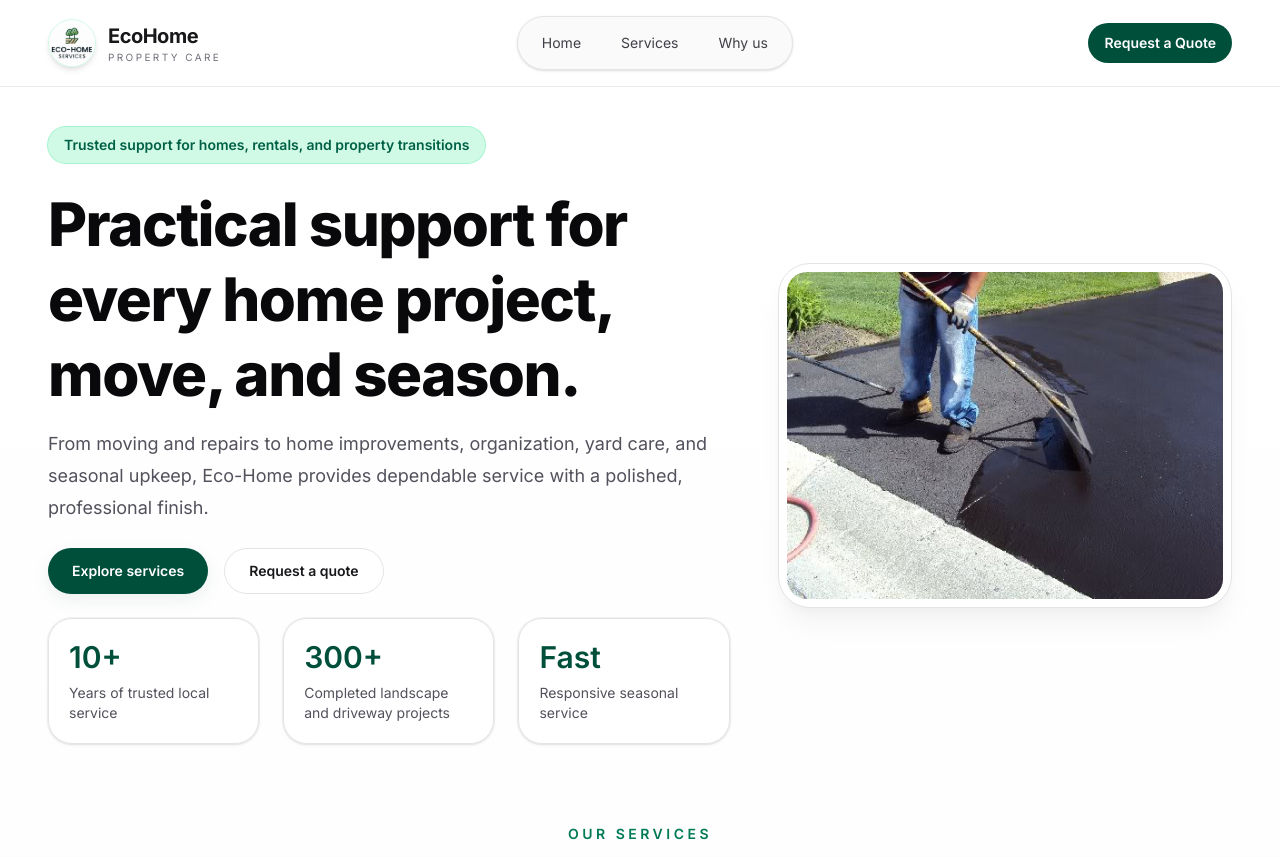
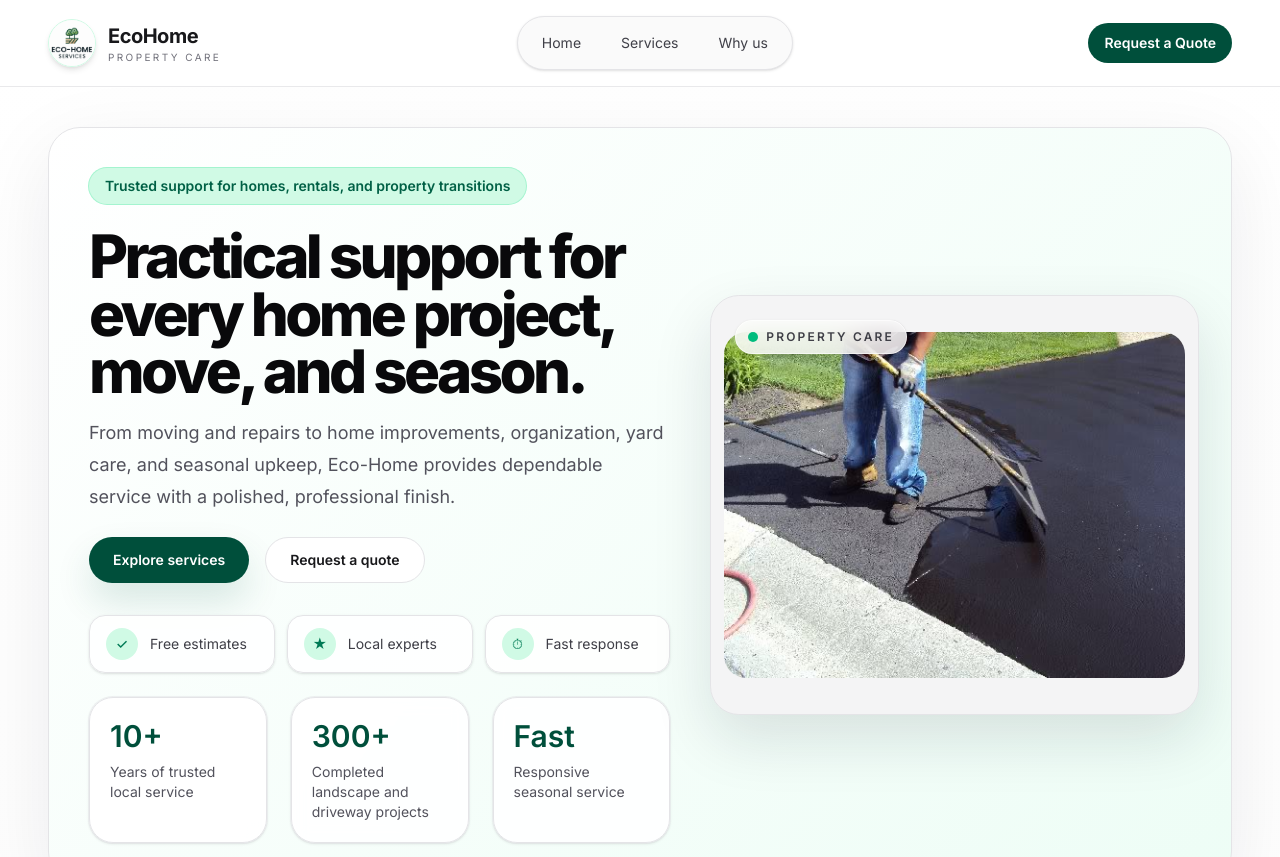
Before and after one commit to Fredotez/eco-home, a Next.js app: page / in a window 1280 px wide. Shown: the top 857 px of the page. Built offline with nearby package versions, Linux system fonts and the light colour scheme.

Commit message:
Hero section

```diff
--- a/src/app/page.module.css
+++ b/src/app/page.module.css
@@ -14,7 +14,7 @@
 }
 
 .header {
-  @apply sticky top-0 z-50 border-b border-zinc-200/80 bg-white/80 backdrop-blur-md dark:border-zinc-800 dark:bg-zinc-950/80;
+  @apply sticky top-0 z-50 border-b border-zinc-200/80 bg-white/75 backdrop-blur-xl dark:border-zinc-800 dark:bg-zinc-950/75;
 }
 
 .headerInner {
@@ -58,11 +58,16 @@
 }
 
 .heroSection {
-  @apply grid gap-12 lg:grid-cols-[1.2fr_0.8fr] lg:items-center;
+  @apply relative;
+}
+
+.heroPanel {
+  @apply grid gap-8 overflow-hidden rounded-[2rem] border border-zinc-200 bg-white p-4 shadow-[0_24px_80px_rgba(15,23,42,0.08)] sm:p-6 lg:grid-cols-[1.1fr_0.9fr] lg:items-center lg:p-8;
+  background: linear-gradient(135deg, rgba(255,255,255,0.96), rgba(236,253,245,0.92));
 }
 
 .heroContent {
-  @apply space-y-6;
+  @apply space-y-6 p-2;
 }
 
 .heroBadge {
@@ -74,11 +79,11 @@
 }
 
 .heroHeading {
-  @apply max-w-3xl text-4xl sm:text-5xl md:text-6xl font-extrabold tracking-tight text-zinc-950 leading-tight dark:text-white;
+  @apply max-w-3xl text-4xl font-black leading-[0.96] tracking-[-0.06em] text-zinc-950 sm:text-5xl md:text-6xl dark:text-white;
 }
 
 .heroText {
-  @apply max-w-2xl text-lg leading-8 text-zinc-600 dark:text-zinc-300;
+  @apply max-w-xl text-lg leading-8 text-zinc-600 dark:text-zinc-300;
 }
 
 .heroActions {
@@ -86,12 +91,24 @@
 }
 
 .primaryButton {
-  @apply inline-flex items-center justify-center rounded-full bg-emerald-900 px-6 py-3 text-sm font-semibold text-white shadow-md transform transition-transform duration-200 ease-in-out hover:bg-emerald-700 hover:-translate-y-1;
-  box-shadow: 0 6px 18px rgba(6, 95, 70, 0.08);
+  @apply inline-flex items-center justify-center rounded-full bg-emerald-900 px-6 py-3 text-sm font-semibold text-white shadow-md transition duration-200 ease-in-out hover:-translate-y-1 hover:bg-emerald-700;
+  box-shadow: 0 18px 36px rgba(6, 95, 70, 0.14);
 }
 
 .secondaryButton {
   @apply inline-flex items-center justify-center rounded-full border border-zinc-200 bg-white px-6 py-3 text-sm font-semibold text-zinc-900 transition hover:border-zinc-300 hover:bg-zinc-100 dark:border-zinc-700 dark:bg-zinc-900 dark:text-zinc-100 dark:hover:bg-zinc-800;
+}
+
+.heroTrustBar {
+  @apply grid gap-3 pt-2 sm:grid-cols-3;
+}
+
+.heroTrustItem {
+  @apply flex items-center gap-3 rounded-2xl border border-zinc-200 bg-white/90 px-4 py-3 text-sm font-medium text-zinc-700 shadow-sm dark:border-zinc-800 dark:bg-zinc-900/70 dark:text-zinc-200;
+}
+
+.heroTrustDot {
+  @apply flex h-8 w-8 items-center justify-center rounded-full bg-emerald-100 text-sm text-emerald-700 dark:bg-emerald-900/30 dark:text-emerald-300;
 }
 
 .statsGrid {
@@ -111,20 +128,28 @@
 }
 
 .heroImage {
-  @apply relative overflow-hidden rounded-[2rem] border border-zinc-200 bg-white shadow-xl shadow-zinc-200/40 dark:border-zinc-800 dark:bg-zinc-950 dark:shadow-black/10;
-  min-height: 320px;
+  @apply relative overflow-hidden rounded-[1.8rem] border border-zinc-200 bg-zinc-100 shadow-[0_24px_60px_rgba(15,23,42,0.12)] dark:border-zinc-800 dark:bg-zinc-950;
+  min-height: 420px;
   display: flex;
   align-items: center;
   justify-content: center;
-  padding: 0.5rem;
+  padding: 0.8rem;
 }
 
 .heroImageAsset {
-  @apply h-full w-full object-cover object-center rounded-[1.25rem] transition-transform duration-500 ease-in-out;
+  @apply h-full w-full rounded-[1.4rem] object-cover object-center transition-transform duration-500 ease-in-out;
 }
 
 .heroImageAsset:hover {
   transform: scale(1.02);
+}
+
+.heroImageBadge {
+  @apply absolute left-6 top-6 inline-flex items-center gap-2 rounded-full border border-white/60 bg-white/80 px-3 py-2 text-xs font-semibold uppercase tracking-[0.18em] text-zinc-700 shadow-sm backdrop-blur-md;
+}
+
+.heroImageBadgeDot {
+  @apply h-2.5 w-2.5 rounded-full bg-emerald-500;
 }
 
 .servicesSection {
--- a/src/components/HeroSection.tsx
+++ b/src/components/HeroSection.tsx
@@ -5,6 +5,7 @@ import styles from "../app/page.module.css";
 export function HeroSection({ hero, stats }: { hero: HeroSectionType; stats: StatItem[] }) {
   return (
     <section className={styles.heroSection}>
+      <div className={styles.heroPanel}>
         <div className={styles.heroContent}>
           <div className={styles.heroBadge}>{hero.badge}</div>
           <div className={styles.heroCopy}>
@@ -19,6 +20,20 @@ export function HeroSection({ hero, stats }: { hero: HeroSectionType; stats: Sta
               {hero.secondaryAction}
             </a>
           </div>
+          <div className={styles.heroTrustBar}>
+            <div className={styles.heroTrustItem}>
+              <span className={styles.heroTrustDot}>✓</span>
+              Free estimates
+            </div>
+            <div className={styles.heroTrustItem}>
+              <span className={styles.heroTrustDot}>★</span>
+              Local experts
+            </div>
+            <div className={styles.heroTrustItem}>
+              <span className={styles.heroTrustDot}>⏱</span>
+              Fast response
+            </div>
+          </div>
           <div className={styles.statsGrid}>
             {stats.map((stat) => (
               <div key={stat.label} className={styles.statCard}>
@@ -28,7 +43,12 @@ export function HeroSection({ hero, stats }: { hero: HeroSectionType; stats: Sta
             ))}
           </div>
         </div>
+
         <div className={styles.heroImage}>
+          <div className={styles.heroImageBadge}>
+            <span className={styles.heroImageBadgeDot} />
+            Property care
+          </div>
           <Image
             src="/img/DrivewayLay.jpeg"
             alt="Finished driveway hardscaping"
@@ -38,6 +58,7 @@ export function HeroSection({ hero, stats }: { hero: HeroSectionType; stats: Sta
             priority
           />
         </div>
+      </div>
     </section>
   );
 }
```
Lines whose indentation alone changed are shown as unchanged.
